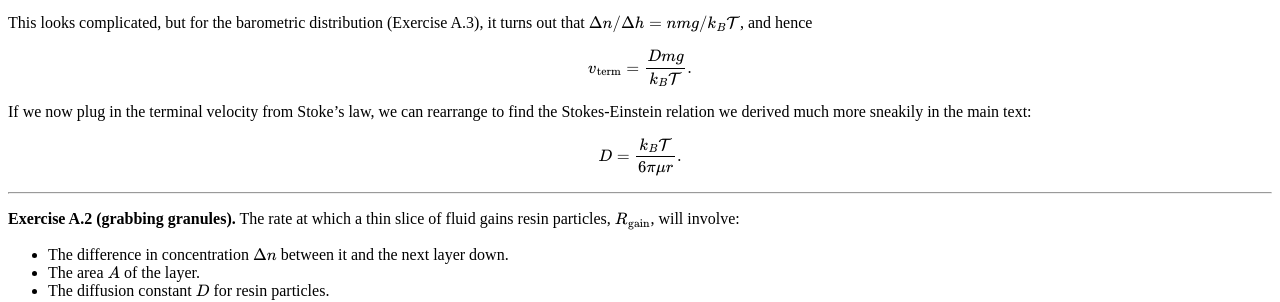
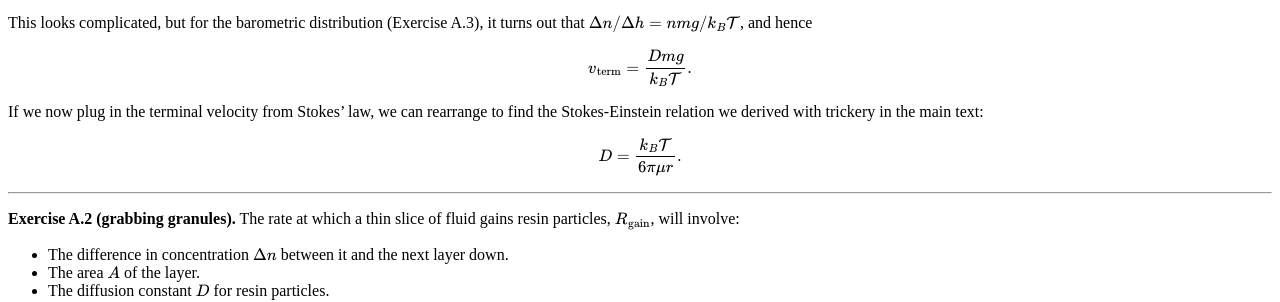
Before and after one commit to hapax/hapax.github.io, a Jekyll site: the page built from assets/napkin-hacks-appendix.md, in a window 1280 px wide and 900 px high, scrolled down 3771 px. Shown: the part 157-459 px from the top of the window. Built offline with Jekyll 4.4.1, drawn with Linux system fonts in a browser that asks for light colours; our own code applies the rules of GitHub Pages for plain Markdown files; formulas are drawn with MathJax 3; a script that is not in the unit is left out.

Commit message:
Update napkin-hacks-appendix.md

```diff
--- a/assets/napkin-hacks-appendix.md
+++ b/assets/napkin-hacks-appendix.md
@@ -289,9 +289,9 @@ $$
 v_\text{term}  = \frac{Dmg}{k_B\mathcal{T}}.
 $$
 
-If we now plug in the terminal velocity from Stoke's law, we can
-rearrange to find the Stokes-Einstein relation we derived much more
-sneakily in the main text:
+If we now plug in the terminal velocity from Stokes' law, we can
+rearrange to find the Stokes-Einstein relation we derived with
+trickery in the main text:
 
 $$
 D  = \frac{k_B\mathcal{T}}{6\pi \mu r}.
```
